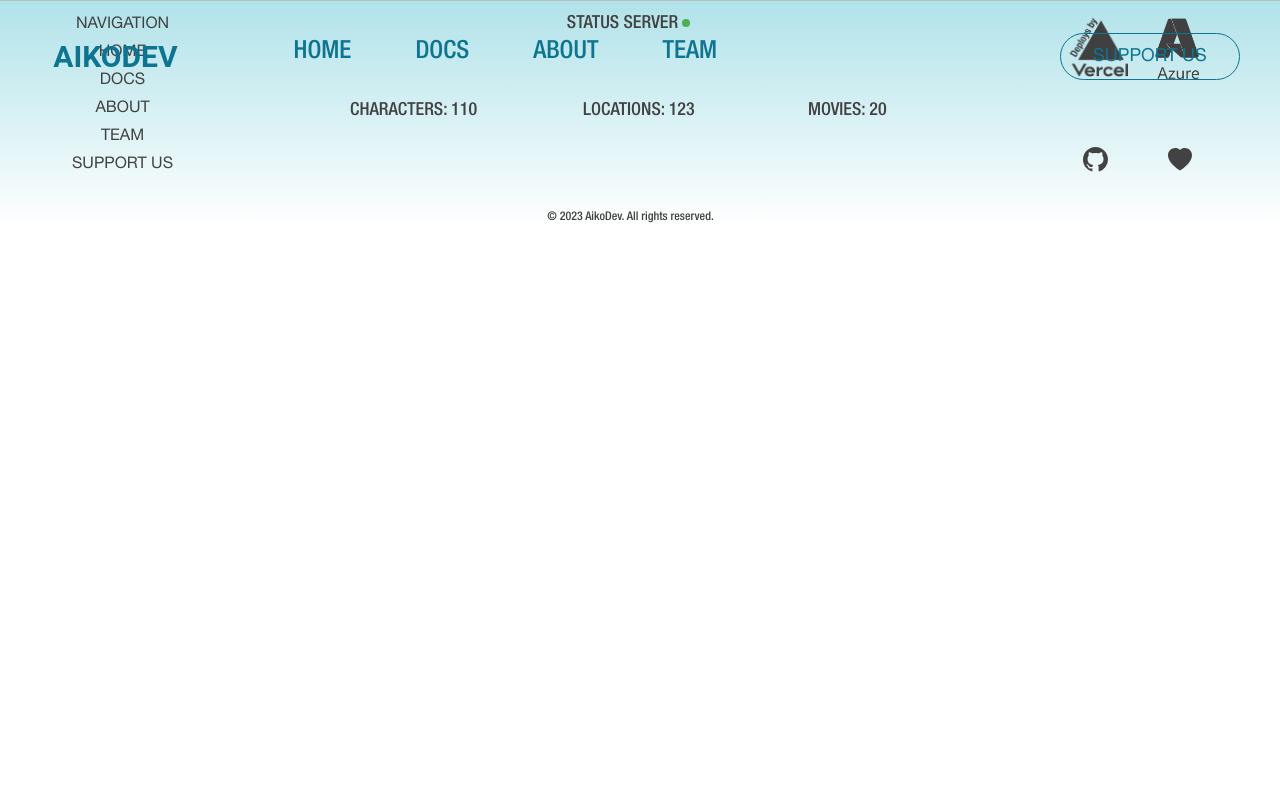
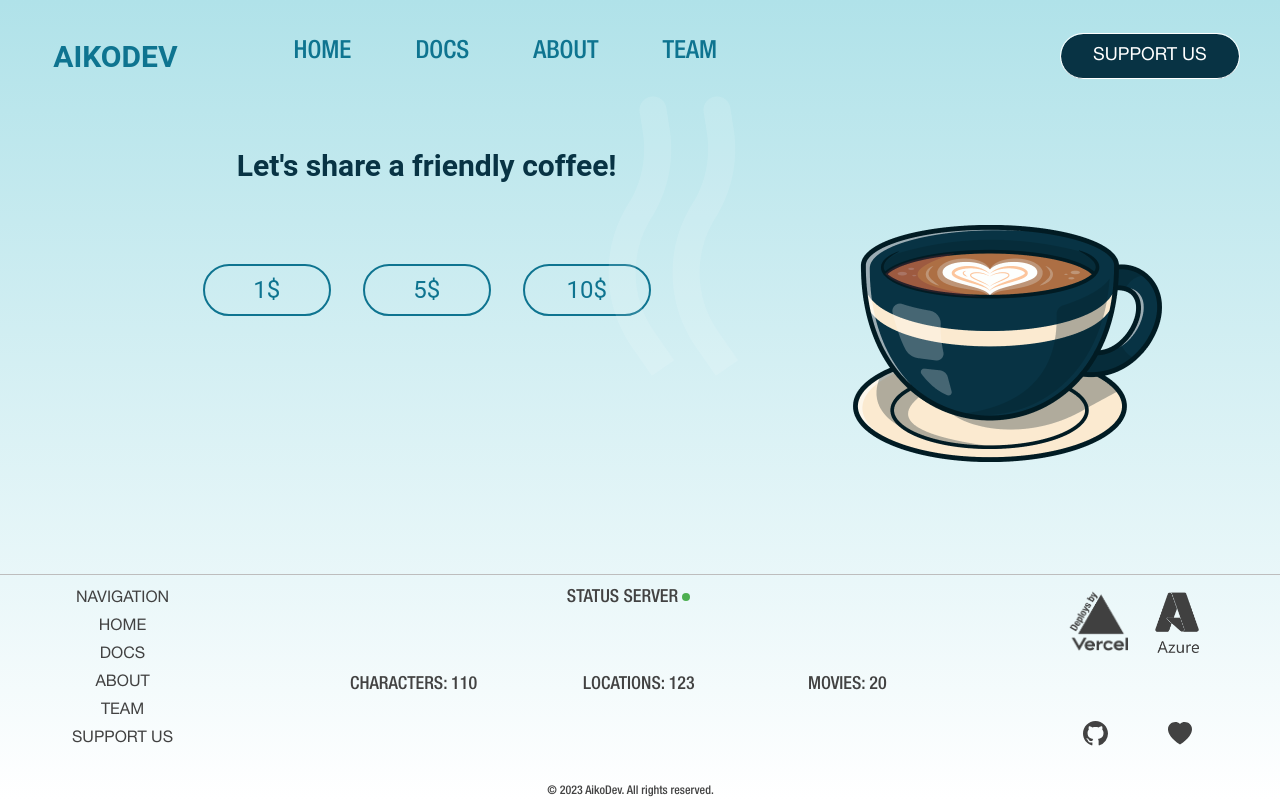
Before and after one commit to Aikodev-labs/Ghibli-API-platform, a React (Vite) app: page /support in a window 1280 px wide. Built offline with nearby package versions, Linux system fonts and the light colour scheme; some icons are missing; what tailwindcss-animated would draw is missing.

Commit message:
feature/GA-101

```diff
--- a/src/App.jsx
+++ b/src/App.jsx
@@ -7,6 +7,7 @@ import Footer from "./layout/Footer";
 import About from "./pages/About";
 import Team from "./pages/Team";
 import DocRouter from "./router/doc.router";
+import Support from "./pages/SupporT.JSX";
 
 
 
@@ -31,6 +32,7 @@ function App() {
         <Route path="/docs/*"   element={ <DocRouter /> } />
         <Route path="/about" element={<About />}/>
         <Route path="/team" element={<Team />}/>
+        <Route path="/support" element={<Support />}/>
       </Routes>
 
       <Footer />
--- a/src/layout/Header.jsx
+++ b/src/layout/Header.jsx
@@ -11,6 +11,8 @@ const Header = () => {
     { name: "DOCS", path: "/docs" },
     { name: "ABOUT", path: "/about" },
     { name: "TEAM", path: "/team" },
+    { name: "SUPPORT US", path: "/support" }
+
   ];
 
   const pagesMobile = [
@@ -67,7 +69,7 @@ const Header = () => {
 
             <ul className="xl:flex hidden gap-12 mr-60 px-24 fS relative font-neue-ltcd">
               {pages.map((page, index) => (
-                <li className="group font-medium text-[25px] hover:scale-105  " key={index}>
+                <li className= {`group font-medium text-[25px] hover:scale-105 ${page.name === "SUPPORT US" ? "hidden" : ""} `} key={index}  >
                   <NavLink
                     to={page.path}
                     className={({isActive}) => isActive && location.pathname === "/" ? ("bg-purple-900 px-2 rounded-md cursor-default")
@@ -82,8 +84,10 @@ const Header = () => {
 
                 ))}
             </ul>
-            <div className="xl:flex hidden">
-            <Button text="SUPPORT US" type={location.pathname==='/'? 'outline': 'outline_blue'} size='l'></Button>
+            <div className=" xl:flex hidden">
+              <NavLink to={"/support"}  className={location.pathname === "/support" ? "bg-cyan950 rounded-full" : "" } >
+                <Button text="SUPPORT US" type={location.pathname==='/' ? 'outline': 'outline_blue' && location.pathname==="/support" ? 'outline' : 'outline_blue'} size='l'></Button>
+              </NavLink>
             </div>
         </nav>
 
--- /dev/null
+++ b/src/pages/Support.jsx
@@ -0,0 +1,46 @@
+import React from 'react'
+import coffee from '../assets/images/coffee.png'
+import vectorCoffee from '../assets/images/vectorCoffee.png'
+import  Button  from '../components/Button/Button'
+
+const Support = () => {
+  return (
+    <main className="flex m-auto items-center pt-[113px] max-w-[1366px] h-min-witout-footer font-neue-ltc">
+
+
+        <section className='w-2/3 h-auto flex justify-around pb-56'>
+
+          <div>
+            <div className='' >
+              <h2 className='text-3xl font-bold text-cyan950 text-center' >Let's share a friendly coffee!</h2>
+            </div>
+
+            <div className='flex justify-center gap-8 mt-20'>
+              <button onClick={() => window.open('https://google.com', '_blank') } className='border-2 border-cyan700 rounded-full  py-2 w-32 text-2xl text-cyan700 hover:bg-cyan950 hover:text-white transition-all' > 1$ </button>
+              <button onClick={() => window.open('https://google.com', '_blank') } className='border-2 border-cyan700 rounded-full  py-2 w-32 text-2xl text-cyan700 hover:bg-cyan950 hover:text-white transition-all' > 5$ </button>
+              <button onClick={() => window.open('https://google.com', '_blank') } className='border-2 border-cyan700 rounded-full  py-2 w-32 text-2xl text-cyan700 hover:bg-cyan950 hover:text-white transition-all' > 10$ </button>
+            </div>
+          </div>
+
+
+        </section>
+
+
+        <div className='top-24 z-10 right-96 absolute w-72 h-20'>
+              <img className='animate-pulse' src={vectorCoffee} alt="VectorCoffee" />
+        </div>
+
+         <div className='top-24 z-10 right-96 absolute w-56 h-20'>
+            <img className='animate-pulse' src={vectorCoffee} alt="VectorCoffee" />
+        </div>
+
+        <section className='flex relative items-center justify-start w-1/3'>
+          <img src={coffee}></img>
+        </section>
+
+
+    </main>
+  )
+}
+
+export default Support
```
Also changed, not shown: src/assets/images/coffee.png (added), src/assets/images/vectorCoffee.png (added), src/components/Button/Button.jsx (line endings or trailing spaces).
